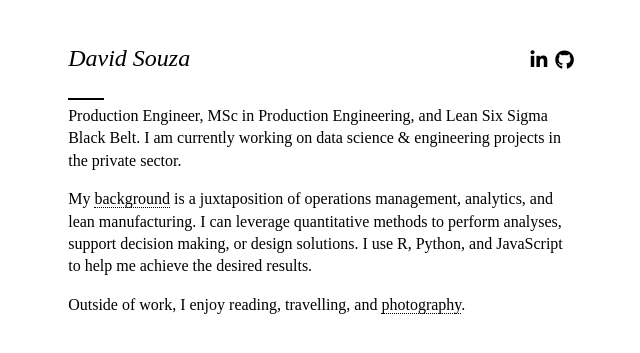
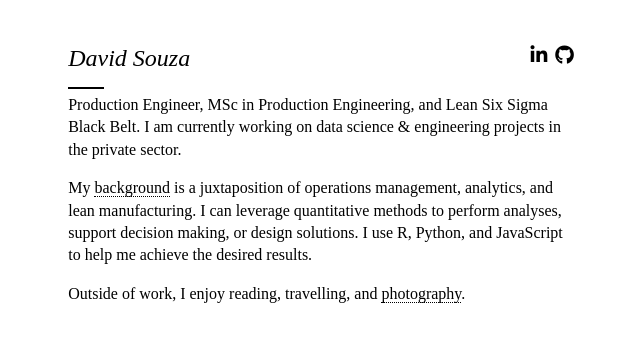
Before and after one commit to souzapd/souzapd.github.io, a Jekyll site: the page built from index.md, in a window 1280 px wide. Shown: the top 353 px of the page, without its empty margins (319-959 px from the left). Built offline with Jekyll 4.4.1, drawn with Linux system fonts in a browser that asks for light colours; nearby versions of some CDN libraries; some web fonts are replaced.

Commit message:
Updated visuals

```diff
--- a/_layouts/main.html
+++ b/_layouts/main.html
@@ -14,7 +14,7 @@
 </head>
 <body>
     <header>
-        <h1 class='title'>{% if page.title %}{{ page.title }}{% else %}{{ site.title }}{% endif %}</h1>
+        <h1 class='title'><a href='/'>{{ site.title }}</a></h1>
         <div class='socials'>
             {%- if site.linkedin -%}
                 <a href='https://linkedin.com/in/{{ site.linkedin }}' class='fab fa-linkedin-in' class='icon'></a>
--- a/css/stylesheet.css
+++ b/css/stylesheet.css
@@ -35,7 +35,7 @@ body {
 
 header {
     margin: 0 auto 0 auto;
-    height: 56px;
+    height: 45px;
 }
 
 main {
@@ -43,7 +43,6 @@ main {
 }
 
 h1 {
-    font-family: source-sans-pro, sans-serif;
     font-size: large;
     font-weight: 600;
 }
@@ -187,9 +186,14 @@ div.footnotes p {
     float: left;
 }
 
+.title a {
+    border: none;
+}
+
 .socials {
     display: inline-block;
     float: right;
+    line-height: 1.9;
 }
 
 .socials a {
@@ -198,15 +202,22 @@ div.footnotes p {
     border: none;
     padding: 0px 0 0 8px;
     font-size: 1.2rem;
-    line-height: 1.9;
 }
 
-.socials a:hover, .socials a:focus {
+.socials a:hover, .socials a:focus, .title a:hover, .title a:focus, {
     background: transparent;
     color: #d50a00;
     border: none;
 }
 
+.post-meta {
+    margin: 1.6rem 0 1.25rem 0;
+}
+
+.post-meta h1 {
+    font-family: source-serif-pro, serif;
+    font-size: xx-large;
+}
 
 /* Code highlighting */
 code {
```
Also changed, not shown: _layouts/posts.html (added, +17 -0 lines).
